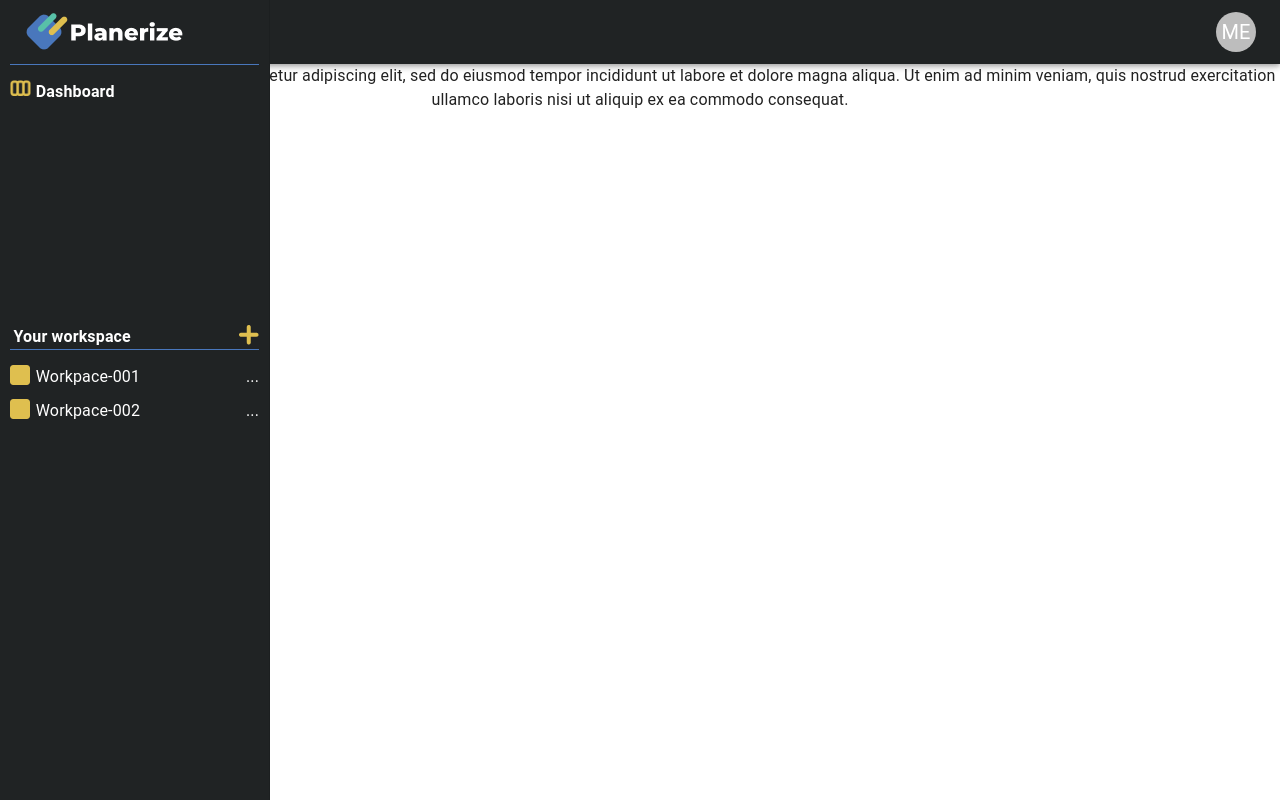
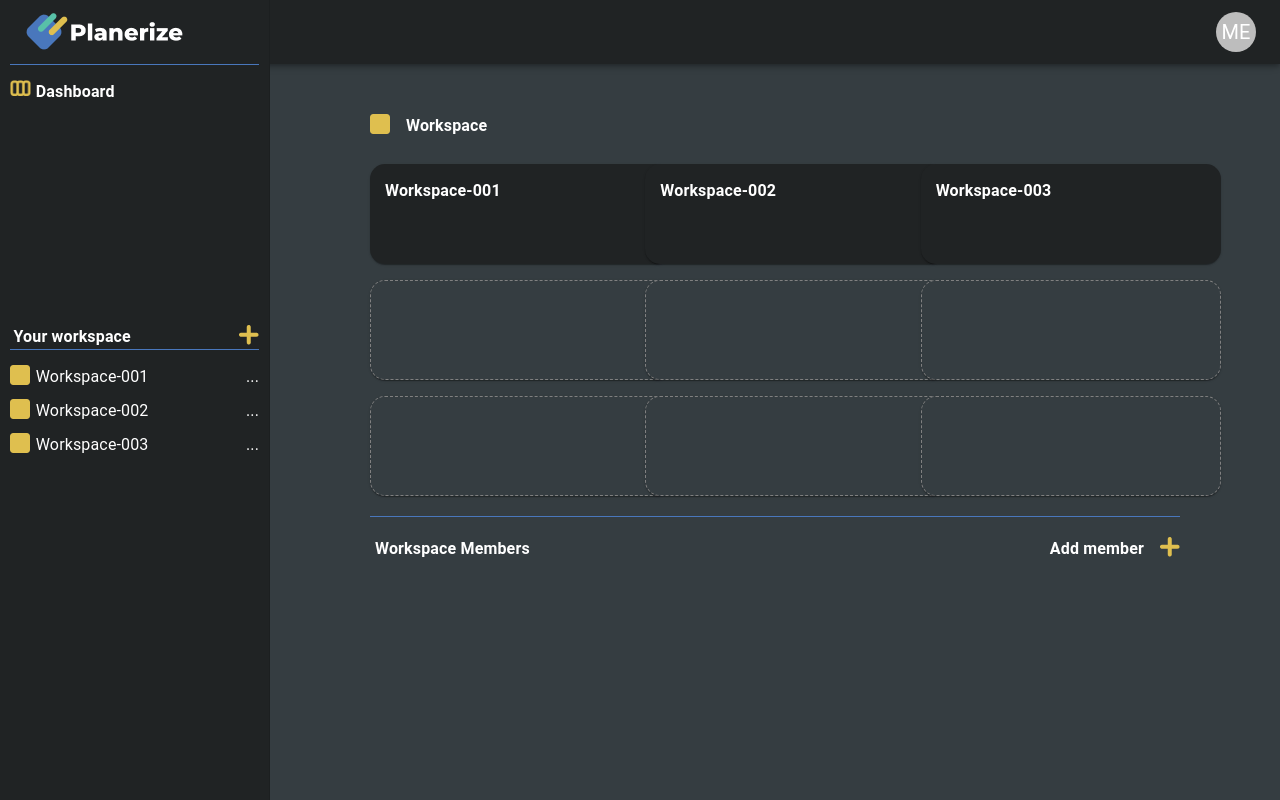
Before and after one commit to Mm1guelito/Planerize, a React (Create React App) app in the folder frontend/: page /main-dashboard in a window 1280 px wide. Built offline with nearby package versions, Linux system fonts and the light colour scheme.

Commit message:
Dashboard updates

```diff
--- /dev/null
+++ b/frontend/src/components/MainDashboard/AvatarModal.js
@@ -0,0 +1,32 @@
+import React, { Component } from "react";
+import { Dialog } from "@mui/material";
+
+class AvatarModal extends Component {
+  state = {};
+
+  render() {
+    return (
+      <React.Fragment>
+        <Dialog
+          open={this.props.isDialogOpen}
+          onClose={this.props.handleDialogClose}
+          TransitionComponent={this.props.Transition}
+          PaperProps={{
+            style: {
+              position: "absolute",
+              top: 0,
+              right: 0,
+              margin: "1rem",
+              maxWidth: "300px", // Customize the maximum width of the dialog
+              backgroundColor: "#fff", // Customize the background color
+            },
+          }}
+        >
+          <div>Dialog Content</div>
+        </Dialog>
+      </React.Fragment>
+    );
+  }
+}
+
+export default AvatarModal;
--- /dev/null
+++ b/frontend/src/components/MainDashboard/MainDashboard.css
@@ -0,0 +1,17 @@
+/* styles.css (or your preferred CSS file) */
+html,
+body,
+#root {
+  height: 100%;
+  margin: 0;
+  padding: 0;
+  overflow: hidden; /* Optional: Hide any content that might overflow the page */
+  background-color: #353D41;
+}
+
+/* Set the main content container to fill the remaining height */
+#main-content-container {
+  height: calc(100% - 64px); /* 64px is the height of the AppBar (Toolbar) */
+  overflow-y: auto; /* Add vertical scrollbar if content overflows */
+  background-color: #353D41;
+}
--- a/frontend/src/components/MainDashboard/MainDashboard.js
+++ b/frontend/src/components/MainDashboard/MainDashboard.js
@@ -3,19 +3,21 @@ import {
   CssBaseline,
   AppBar,
   Toolbar,
-  Typography,
   Drawer,
   Grid,
   Avatar,
-  Dialog,
   Slide,
 } from "@mui/material";
 
 import DashboardIcon from "../../static/DashboardIcon.png";
 import DashboardLogo from "../../static/dashboardLogo.png";
 import AddIcon from "../../static/addIcon.png";
-import Workpace from "../../static/workspaceIcon.png";
+import Workspace from "../../static/workspaceIcon.png";
 import AddWorkspaceModal from "./AddWorkspaceModal";
+import AvatarModal from "./AvatarModal";
+import MainWorkspace from "./Workspace/MainWorkspace";
+
+import "./MainDashboard.css";
 
 const drawerWidth = 270;
 
@@ -27,7 +29,7 @@ class MainDashboard extends Component {
   state = {
     isDialogOpen: false,
     isAddWorkspaceOpen: false,
-    mockWorkspaceData: ["Workpace-001", "Workpace-002"],
+    mockWorkspaceData: ["Workspace-001", "Workspace-002", "Workspace-003"],
     workspaceToAdd: "",
   };
 
@@ -35,9 +37,9 @@ class MainDashboard extends Component {
     this.setState({ isDialogOpen: true });
   };
 
-  handleDialogClose = () => {
+  handleDialogClose() {
     this.setState({ isDialogOpen: false });
-  };
+  }
 
   handleToggleAddWorkspaceModal() {
     this.setState({ isAddWorkspaceOpen: !this.state.isAddWorkspaceOpen });
@@ -47,10 +49,9 @@ class MainDashboard extends Component {
     console.log("triggerd");
     const { workspaceToAdd, mockWorkspaceData } = this.state;
     if (workspaceToAdd.trim() !== "") {
-      // Check if the workspaceToAdd is not an empty string or contains only whitespaces
       this.setState({
-        mockWorkspaceData: [...mockWorkspaceData, workspaceToAdd], // Add the new workspace to the array
-        workspaceToAdd: "", // Clear the workspaceToAdd after adding it to the array
+        mockWorkspaceData: [...mockWorkspaceData, workspaceToAdd],
+        workspaceToAdd: "",
         isAddWorkspaceOpen: false,
       });
     }
@@ -58,7 +59,9 @@ class MainDashboard extends Component {
 
   handleChangeWorkspaceValue = (value) => {
     console.log(value);
-    this.setState({ workspaceToAdd: value });
+    this.setState({ workspaceToAdd: value }, () => {
+      console.log("updated value", this.state.workspaceToAdd);
+    });
   };
   render() {
     const { isDialogOpen } = this.state;
@@ -73,25 +76,12 @@ class MainDashboard extends Component {
             this
           )}
         />
-        <Dialog
-          open={isDialogOpen}
-          onClose={this.handleDialogClose}
-          TransitionComponent={Transition}
-          PaperProps={{
-            style: {
-              position: "absolute",
-              top: 0,
-              right: 0,
-              margin: "1rem",
-              maxWidth: "300px", // Customize the maximum width of the dialog
-              backgroundColor: "#fff", // Customize the background color
-            },
-          }}
-        >
-          <div>Dialog Content</div>
-        </Dialog>
+        <AvatarModal
+          handleDialogClose={this.handleDialogClose.bind(this)}
+          isDialogOpen={isDialogOpen}
+          Transition={Transition}
+        />
         <CssBaseline />
-        {/* Appbar */}
         <AppBar
           position="fixed"
           sx={{
@@ -112,8 +102,6 @@ class MainDashboard extends Component {
             </Grid>
           </Grid>
         </AppBar>
-
-        {/* Sidebar */}
         <Drawer
           variant="permanent"
           sx={{
@@ -193,7 +181,7 @@ class MainDashboard extends Component {
                   <Grid container spacing={0} style={{ marginTop: 10 }}>
                     <Grid item xs={1}>
                       <img
-                        src={Workpace}
+                        src={Workspace}
                         alt="Add Workspace"
                         onClick={() => this.handleToggleAddWorkspaceModal()}
                       />
@@ -217,16 +205,19 @@ class MainDashboard extends Component {
         </Drawer>
 
         {/* Main content */}
-        <main sx={{ flexGrow: 1, p: 3, mt: 8, ml: drawerWidth }}>
+        <div
+          id="main-content-container"
+          style={{
+            marginLeft: drawerWidth,
+            backgroundColor: "#353D41",
+            padding: "50px 100px 50px 100px",
+          }}
+        >
           <Toolbar />
-          <Typography paragraph>
-            {/* Your main content goes here */}
-            Lorem ipsum dolor sit amet, consectetur adipiscing elit, sed do
-            eiusmod tempor incididunt ut labore et dolore magna aliqua. Ut enim
-            ad minim veniam, quis nostrud exercitation ullamco laboris nisi ut
-            aliquip ex ea commodo consequat.
-          </Typography>
-        </main>
+          <div>
+            <MainWorkspace mockWorkspaceData={this.state.mockWorkspaceData} />
+          </div>
+        </div>
       </React.Fragment>
     );
   }
--- /dev/null
+++ b/frontend/src/components/MainDashboard/Workspace/MainWorkspace.js
@@ -0,0 +1,119 @@
+import React, { Component } from "react";
+import { Grid, Paper } from "@mui/material";
+import Workspace from "../../../static/workspaceIcon.png";
+import AddIcon from "../../../static/addIcon.png";
+class MainWorkspace extends Component {
+  state = {};
+
+  render() {
+    let numberOfPapers = 9 - this.props.mockWorkspaceData.length;
+    return (
+      <React.Fragment>
+        <Grid container spacing={2}>
+          <Grid item>
+            <img src={Workspace} alt="Add Workspace" />
+          </Grid>
+          <Grid item>
+            <div style={{ color: "white", fontWeight: "bold" }}>Workspace</div>
+          </Grid>
+        </Grid>
+        <Grid container spacing={2} style={{ marginTop: 10, marginBottom: 20 }}>
+          {this.props.mockWorkspaceData.map((i) => {
+            return (
+              <Grid item xs={4} style={{ textAlign: "-webkit-center" }}>
+                <Paper
+                  style={{
+                    backgroundColor: "#202324",
+                    color: "white",
+                    width: 300,
+                    height: 100,
+                    position: "relative",
+                    borderRadius: 15,
+                  }}
+                >
+                  <div
+                    style={{
+                      position: "absolute",
+                      top: 15,
+                      left: 15,
+                      color: "white",
+                      fontWeight: "bold",
+                    }}
+                  >
+                    {i}
+                  </div>
+                </Paper>
+              </Grid>
+            );
+          })}
+          {[...Array(numberOfPapers)].map((_, index) => (
+            <Grid
+              item
+              key={index}
+              xs={4}
+              style={{ textAlign: "-webkit-center" }}
+            >
+              <Paper
+                style={{
+                  backgroundColor: "#353D41",
+                  color: "white",
+                  width: 300,
+                  height: 100,
+                  borderRadius: 15,
+                  border: "1px dashed gray",
+                }}
+              />
+            </Grid>
+          ))}
+        </Grid>
+        <div
+          style={{
+            borderTop: "1px solid #4977BC",
+            marginBottom: 20,
+          }}
+        />
+        <Grid container spacing={0}>
+          <Grid item xs={6}>
+            <div
+              style={{
+                color: "white",
+                float: "left",
+                marginLeft: 5,
+                fontWeight: "bold",
+              }}
+            >
+              Workspace Members
+            </div>
+          </Grid>
+          <Grid item xs={6}>
+            <div style={{ float: "right" }}>
+              <Grid container spacing={2}>
+                <Grid item>
+                  <div
+                    style={{
+                      color: "white",
+                      fontWeight: "bolder",
+                    }}
+                  >
+                    Add member
+                  </div>
+                </Grid>
+                <Grid item>
+                  <div>
+                    <img
+                      src={AddIcon}
+                      alt="Add Workspace"
+                      onClick={() => this.handleToggleAddWorkspaceModal()}
+                    />
+                  </div>
+                </Grid>
+              </Grid>
+            </div>
+          </Grid>
+        </Grid>
+      </React.Fragment>
+    );
+  }
+}
+
+export default MainWorkspace;
--- a/frontend/src/components/startup/login.js
+++ b/frontend/src/components/startup/login.js
@@ -25,17 +25,16 @@ const Login = (props) => {
       color: "#5B5B5B",
       background: "white",
       borderRadius: 10,
-      border: "none", // Remove the solid border
+      border: "none",
     },
   };
 
   const [email, setEmail] = useState("");
   const [pass, setPass] = useState("");
 
-  const navigate = useNavigate(); // Get the navigate function
+  const navigate = useNavigate();
 
   const handleLogin = () => {
-    // Assuming "/main-dashboard" is the path to the MainDashboard component
     navigate("/main-dashboard");
   };
 
```
Also changed, not shown: frontend/src/index.css (line endings or trailing spaces).
